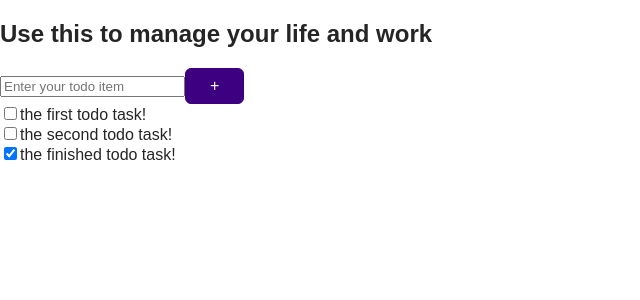
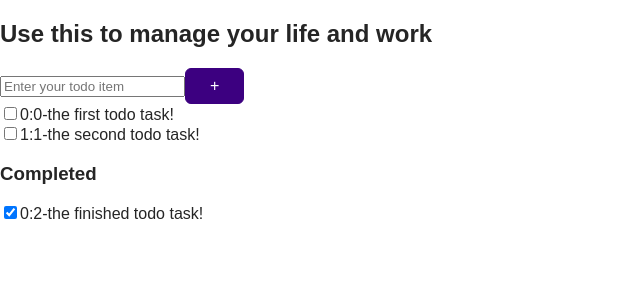
Before and after one commit to tongliAyra/todo-web-with-redux, a React (Create React App) app: page / in a window 1280 px wide. Shown: the top 300 px of the page, without its empty margins (0-640 px from the left). Built offline with nearby package versions, Linux system fonts and the light colour scheme.

Commit message:
feat: use task list to manage all the render task

```diff
--- a/src/App.js
+++ b/src/App.js
@@ -1,15 +1,13 @@
 import Header from "./components/Header";
 import TodoList from "./components/TodoList";
 import CompletedList from "./components/CompletedList";
-import { TaskList } from "./components/TaskList";
 
 function App() {
   return (
     <section>
       <Header />
-      {/*<TodoList />*/}
-      {/*<CompletedList />*/}
-      <TaskList />
+      <TodoList />
+      <CompletedList />
     </section>
   );
 }
--- a/src/components/CompletedList.js
+++ b/src/components/CompletedList.js
@@ -1,36 +1,16 @@
-import { useDispatch, useSelector } from "react-redux";
+import { useSelector } from "react-redux";
 import React from "react";
-import { checkedTask } from "./todoTasksSlice";
+import { TaskList } from "./TaskList";
 
 const CompletedList = () => {
-  const todo = useSelector((state) =>
-    state.tasks.filter((task) => task.isChecked)
-  );
-  console.log("filter", todo);
-
-  const dispatch = useDispatch();
-  const handleClick = () => {
-    dispatch(checkedTask());
-  };
-
-  const render = todo.map((task) => (
-    <section key={task.id}>
-      <label htmlFor="check-box" />
-      <input
-        key={task.id}
-        className="check-box"
-        type="checkbox"
-        defaultChecked={task.isChecked}
-        onChange={handleClick}
-      />
-      <p className={task.id}>{task.taskName}</p>
-    </section>
-  ));
+  const completedTasks = useSelector((state) => {
+    return state.tasks.filter((task) => task.isChecked);
+  });
 
   return (
     <section>
       <h3>Completed</h3>
-      <div>{render}</div>
+      <TaskList tasks={completedTasks} />
     </section>
   );
 };
--- a/src/components/Header.js
+++ b/src/components/Header.js
@@ -6,7 +6,6 @@ const Header = () => {
   const [task, setTask] = useState("");
   const dispatch = useDispatch();
   let listId = useSelector((state) => state.tasks.length - 1);
-  console.log(listId);
   const newId = `${listId + 1}`;
   const handleAddTasks = () => {
     dispatch(addTask(task, newId));
--- a/src/components/TaskList.js
+++ b/src/components/TaskList.js
@@ -1,31 +1,31 @@
-import { useSelector, useDispatch } from "react-redux";
+import { useDispatch } from "react-redux";
 import React from "react";
 import { checkedTask } from "./todoTasksSlice";
 
 //遍历对象数组 https://mdnice.com/writing/c3c0df37674a42aa812cb3b6e8e542a1
 
-export const TaskList = () => {
-  const allTasks = useSelector((state) => state.tasks);
+export const TaskList = ({ tasks }) => {
   const dispatch = useDispatch();
 
   return (
     <section>
-      {Object.keys(allTasks).map((key) => {
-        const taskList = allTasks[key];
-
-        const onChangedClick = () => {
-          dispatch(checkedTask(key));
+      {Object.keys(tasks).map((key, index) => {
+        const onChangedClick = (id) => {
+          dispatch(checkedTask(id));
         };
-
+        let taskList = tasks[key];
+        //遍历某个list里的所有数值，key是总数，和task的id不同，会根据list长度的变化而变化
         return (
-          <div key={taskList.id}>
+          <div key={index}>
             <label htmlFor="check-box" />
             <input
               type="checkbox"
               defaultChecked={taskList.isChecked}
               onChange={onChangedClick}
             />
-            <span>{taskList.taskName}</span>
+            <span>
+              {key}:{taskList.taskName}
+            </span>
           </div>
         );
       })}
--- a/src/components/TodoList.js
+++ b/src/components/TodoList.js
@@ -1,19 +1,13 @@
 import { useSelector } from "react-redux";
 import React from "react";
+import { TaskList } from "./TaskList";
 
 const TodoList = () => {
-  const todo = useSelector((state) =>
-    state.tasks.filter((task) => !task.isChecked)
-  );
+  const todoTasks = useSelector((state) => {
+    return state.tasks.filter((task) => !task.isChecked);
+  });
 
-  const render = todo.map((task) => (
-    <section key={task.id}>
-      <label htmlFor="check-box" />
-      <input className="check-box" type="checkbox" />
-      <p className={task.id}>{task.taskName}</p>
-    </section>
-  ));
-  return <section>{render}</section>;
+  return <TaskList tasks={todoTasks} />;
 };
 
 export default TodoList;
--- a/src/components/todoTasksSlice.js
+++ b/src/components/todoTasksSlice.js
@@ -3,17 +3,17 @@ import { createSlice } from "@reduxjs/toolkit";
 const initialState = [
   {
     id: "0",
-    taskName: "the first todo task!",
+    taskName: "0-the first todo task!",
     isChecked: false,
   },
   {
     id: "1",
-    taskName: "the second todo task!",
+    taskName: "1-the second todo task!",
     isChecked: false,
   },
   {
     id: "2",
-    taskName: "the finished todo task!",
+    taskName: "2-the finished todo task!",
     isChecked: true,
   },
 ];
```
